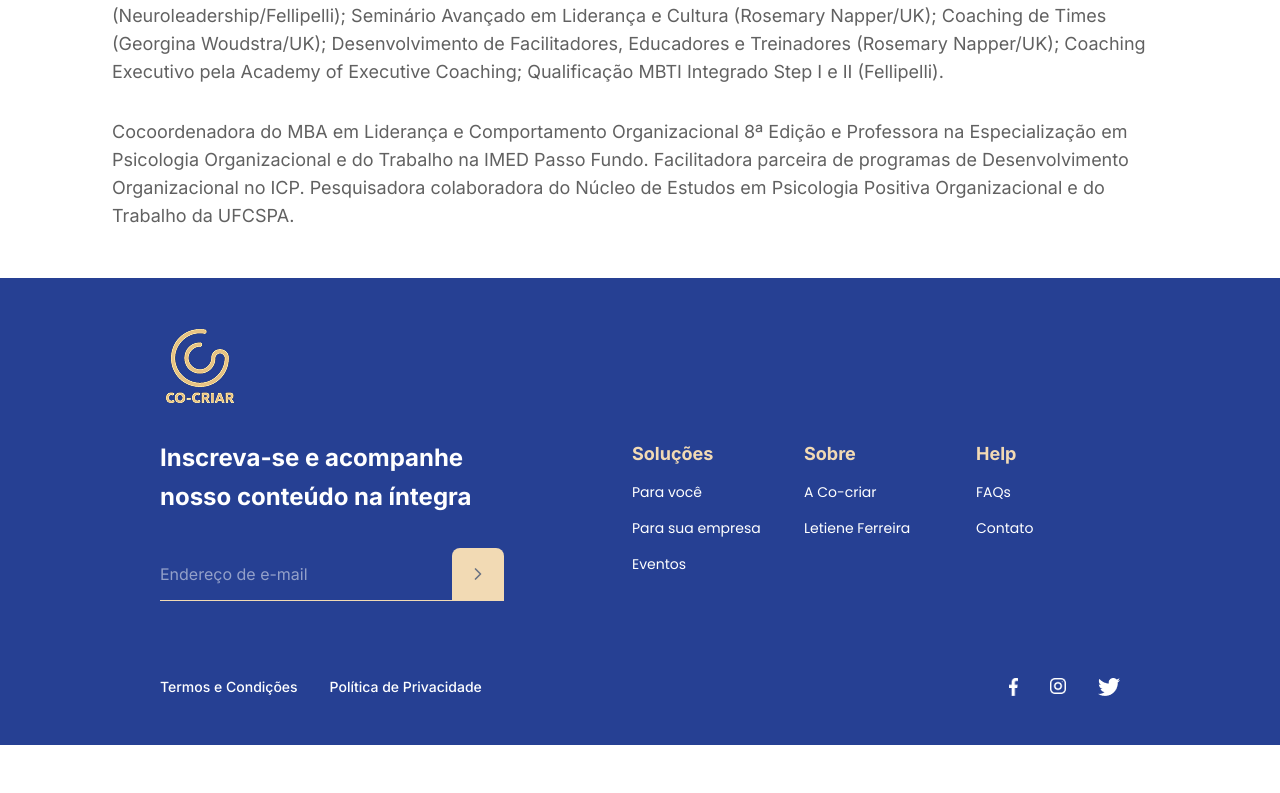
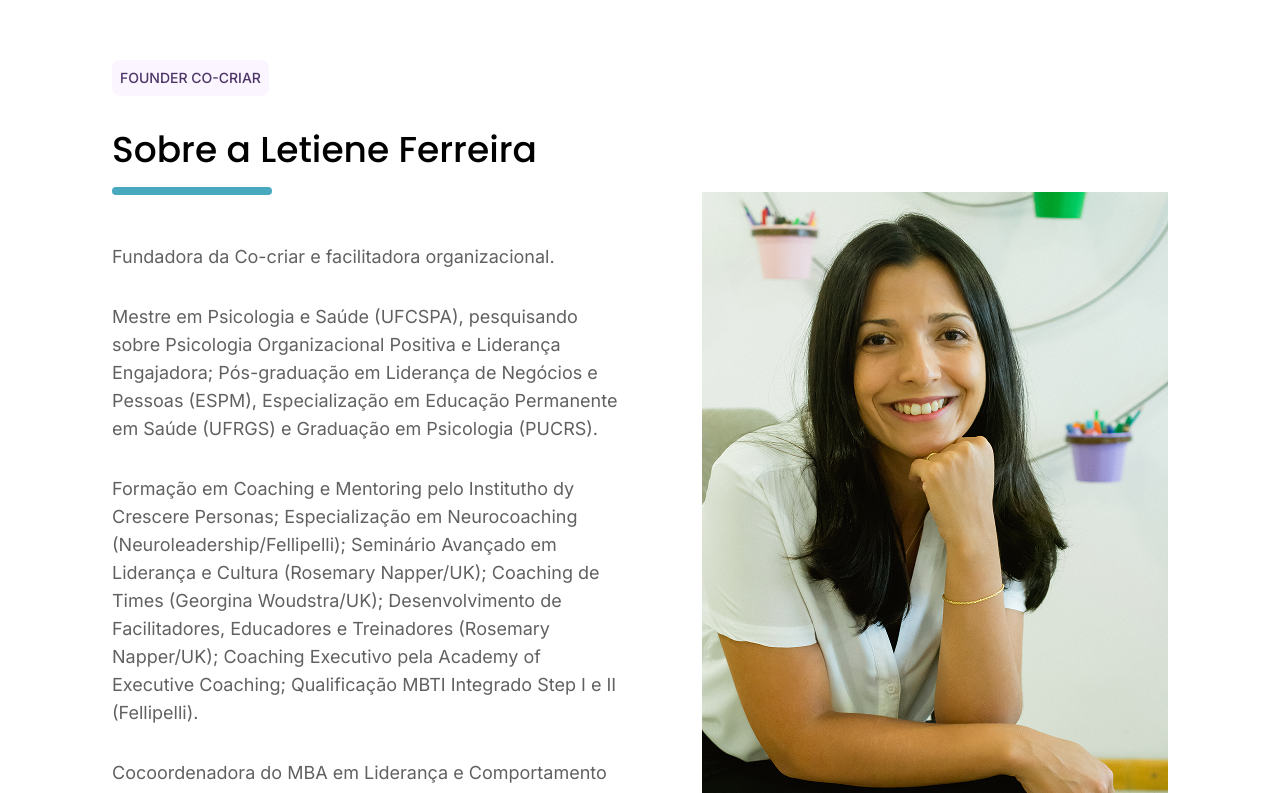
Before and after one commit to lesada/cocriar, a Next.js app: page /sobre in a window 1280 px wide. Shown: the part 1407-2200 px from the top of the page. Before the commit the page ends 2152 px from the top, so only its background shows below. Built offline with nearby package versions, Linux system fonts and the light colour scheme.

Commit message:
feat: about images

```diff
--- a/src/app/sobre/page.tsx
+++ b/src/app/sobre/page.tsx
@@ -1,8 +1,14 @@
+import hero from "@/assets/hero-about.png";
+import owner from "@/assets/owner.png";
 import Section from "@/components/Section";
+import Image from "next/image";
 
 function Sobre() {
 	return (
 		<main>
+			<div className="w-full">
+				<Image src={hero} alt="" width={1440} height={589} />
+			</div>
 			<Section tag="Quem somos?">
 				<div className="flex flex-col gap-12">
 					<div>
@@ -49,8 +55,9 @@ function Sobre() {
 					</div>
 				</div>
 			</Section>
-			<Section tag="Founder Co-criar">
-				<div className="flex flex-col gap-12">
+			<Section tag="Founder Co-criar" id="dono">
+				<div className="flex flex-wrap gap-10 shrink-0">
+					<div className="shrink-0 flex flex-col gap-12 flex-1 basis-md">
 						<div>
 							<h3 className="title">Sobre a Letiene Ferreira</h3>
 							<hr className="detach-hr" />
@@ -63,8 +70,8 @@ function Sobre() {
 								Mestre em Psicologia e Saúde (UFCSPA), pesquisando sobre
 								Psicologia Organizacional Positiva e Liderança Engajadora;
 								Pós-graduação em Liderança de Negócios e Pessoas (ESPM),
-							Especialização em Educação Permanente em Saúde (UFRGS) e Graduação
-							em Psicologia (PUCRS).
+								Especialização em Educação Permanente em Saúde (UFRGS) e
+								Graduação em Psicologia (PUCRS).
 							</p>
 							<p className="text-lg text-neutral-700 font-inter">
 								Formação em Coaching e Mentoring pelo Institutho dy Crescere
@@ -72,18 +79,28 @@ function Sobre() {
 								(Neuroleadership/Fellipelli); Seminário Avançado em Liderança e
 								Cultura (Rosemary Napper/UK); Coaching de Times (Georgina
 								Woudstra/UK); Desenvolvimento de Facilitadores, Educadores e
-							Treinadores (Rosemary Napper/UK); Coaching Executivo pela Academy
-							of Executive Coaching; Qualificação MBTI Integrado Step I e II
-							(Fellipelli).
+								Treinadores (Rosemary Napper/UK); Coaching Executivo pela
+								Academy of Executive Coaching; Qualificação MBTI Integrado Step
+								I e II (Fellipelli).
 							</p>
 							<p className="text-lg text-neutral-700 font-inter">
-							Cocoordenadora do MBA em Liderança e Comportamento Organizacional
-							8ª Edição e Professora na Especialização em Psicologia
-							Organizacional e do Trabalho na IMED Passo Fundo. Facilitadora
-							parceira de programas de Desenvolvimento Organizacional no ICP.
-							Pesquisadora colaboradora do Núcleo de Estudos em Psicologia
-							Positiva Organizacional e do Trabalho da UFCSPA.
+								Cocoordenadora do MBA em Liderança e Comportamento
+								Organizacional 8ª Edição e Professora na Especialização em
+								Psicologia Organizacional e do Trabalho na IMED Passo Fundo.
+								Facilitadora parceira de programas de Desenvolvimento
+								Organizacional no ICP. Pesquisadora colaboradora do Núcleo de
+								Estudos em Psicologia Positiva Organizacional e do Trabalho da
+								UFCSPA.
 							</p>
+						</div>
+					</div>
+					<div className="shrink-0 basis-md flex-1 w-fit flex items-center justify-end ">
+						<Image
+							src={owner}
+							alt="Letiene Ferreira"
+							width={466}
+							height={699}
+						/>
 					</div>
 				</div>
 			</Section>
--- a/src/styles/globals.css
+++ b/src/styles/globals.css
@@ -7,4 +7,9 @@
 		scroll-behavior: smooth;
 		scroll-padding-top: 8rem;
 	}
+
+	::selection {
+		background-color: var(--color-cyan-700);
+		color: var(--color-neutral-50);
+	}
 }
```
Also changed, not shown: src/assets/hero-about.png (added), src/assets/owner.png (added). Lines whose indentation alone changed are shown as unchanged.
